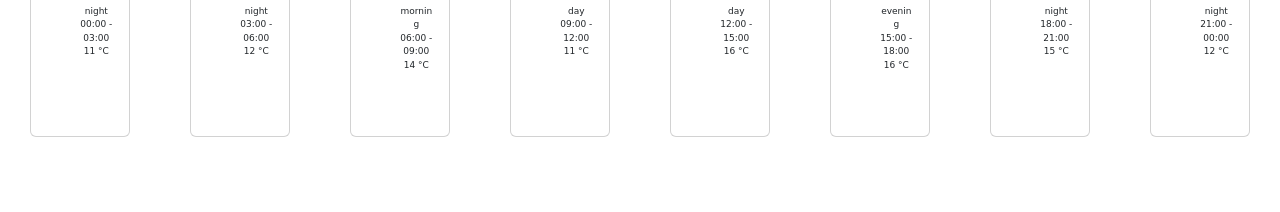
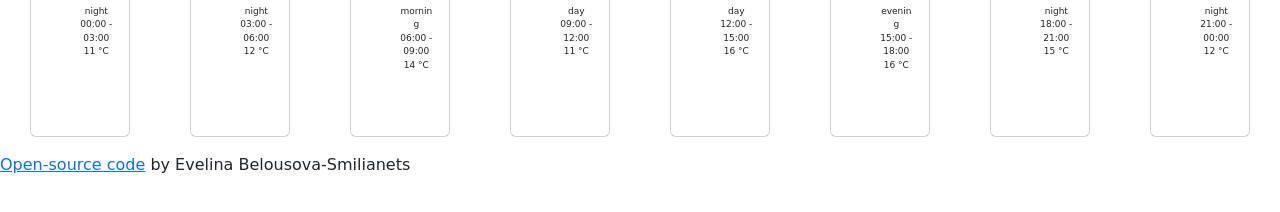
Before and after one commit to Evelina30/Weather-app, a plain HTML site: page index.html in a window 1280 px wide. Shown: the part 582-794 px from the top of the page. Drawn offline with nearby package versions, Linux system fonts and the light colour scheme.

Commit message:
add link on autor

```diff
--- a/index.html
+++ b/index.html
@@ -231,6 +231,10 @@
     </div>
     </div>
 </div>
+    <div>
+ <a href="https://github.com/Evelina30/Weather-app">Open-source code</a>
+ by Evelina Belousova-Smilianets
+</div>
 </div>
  <script src="https://unpkg.com/axios/dist/axios.min.js"></script>
    <!--  <script>
```
